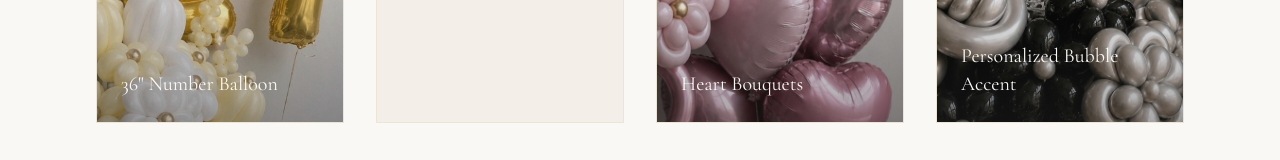
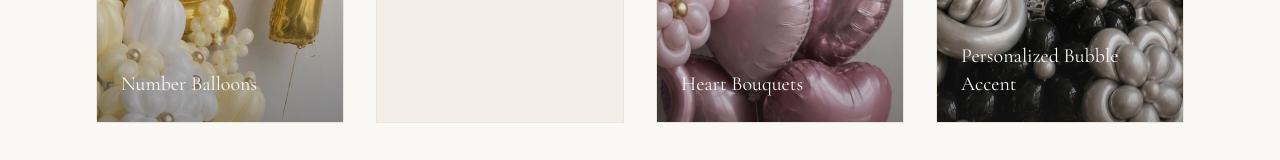
Before and after one commit to hjkim812812/balloons-by-h, a Next.js app: page /enhancements in a window 1280 px wide. Shown: the part 609-769 px from the top of the page. Built offline with nearby package versions, Linux system fonts and the light colour scheme; no server answers.

Commit message:
Rename Number Balloons and add product description.
Use Number Balloons as the title and add copy describing the helium number balloon enhancement.

```diff
--- a/src/data/enhancements.ts
+++ b/src/data/enhancements.ts
@@ -10,8 +10,10 @@ export type Enhancement = {
 export const ENHANCEMENTS: Enhancement[] = [
   {
     slug: "36-number-balloon",
-    name: '36" Number Balloon',
+    name: "Number Balloons",
     image: "/images/enhancements/36-number-balloon.png",
+    description:
+      'A 36" helium number balloon, thoughtfully color-coordinated to beautifully complement your bouquet.',
     price: 45,
   },
   {
```
